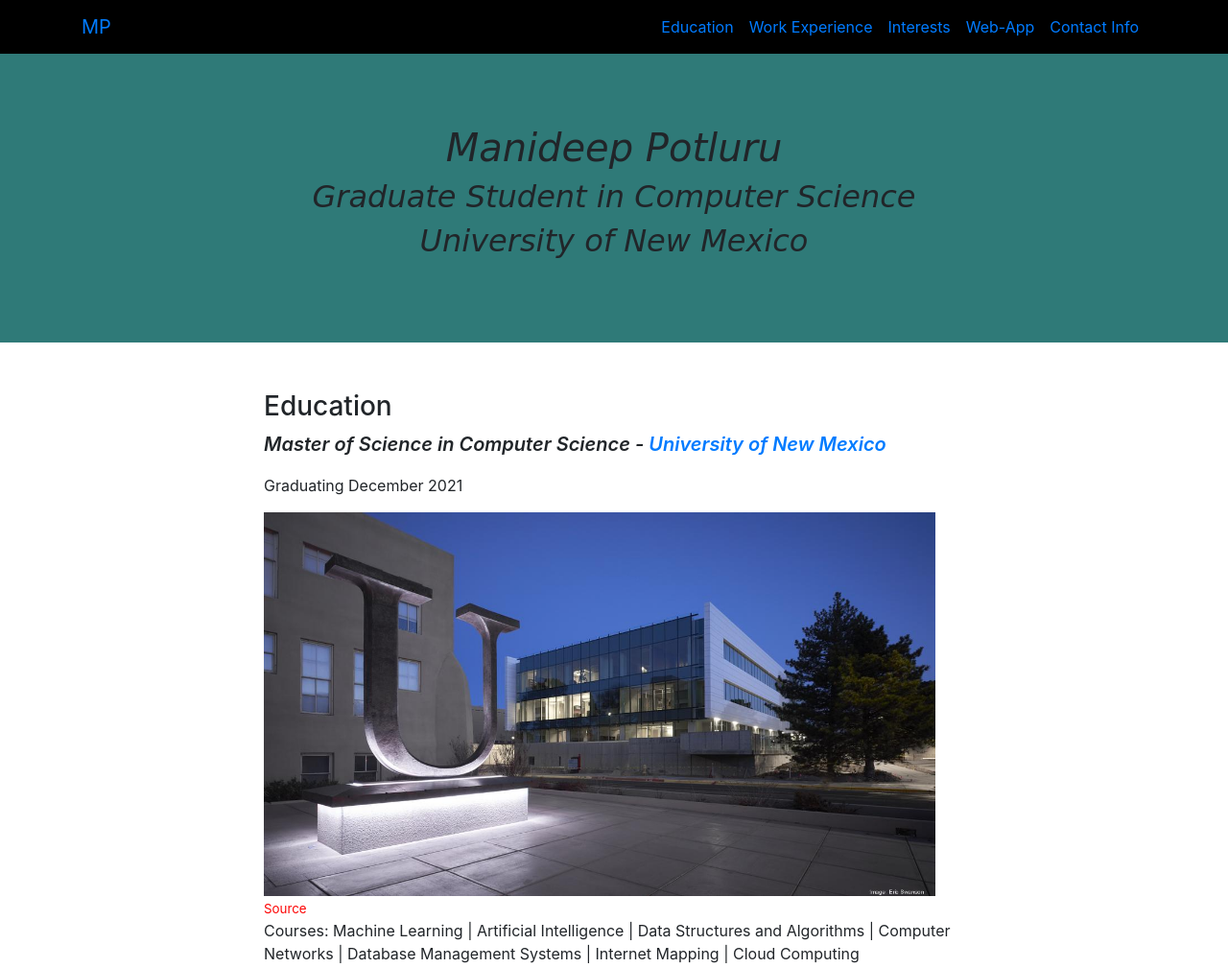
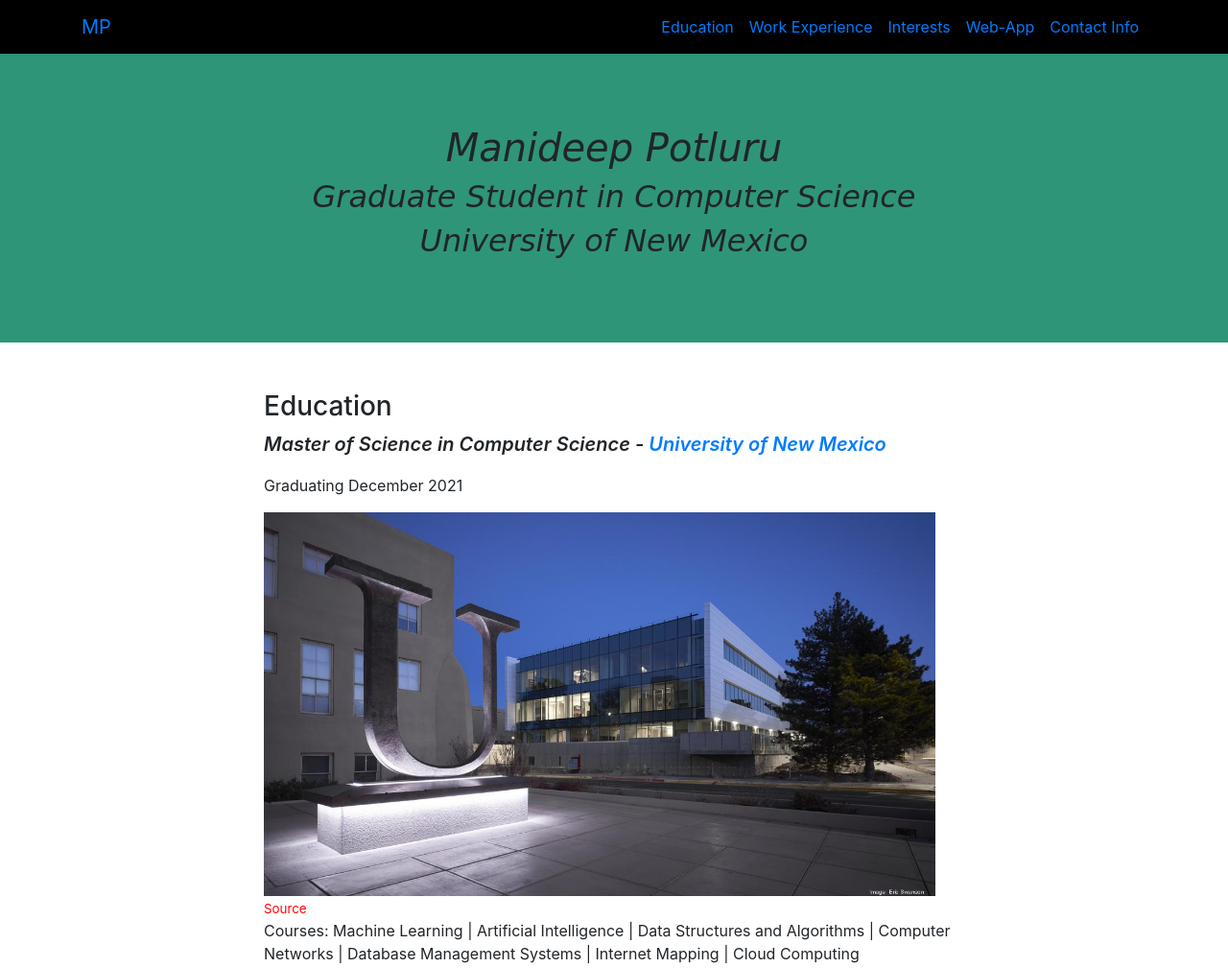
Before and after one commit to ManideepPotluru/ManideepPotluru.github.io, a plain HTML site: page index.html in a window 1280 px wide. Shown: the top 1009 px of the page at 96% size. Drawn offline with nearby package versions, Linux system fonts and the light colour scheme.

Commit message:
Update index.html

```diff
--- a/index.html
+++ b/index.html
@@ -51,7 +51,7 @@
     </nav>
 
     <header class=""
-        style="background-color:rgb(47, 122, 120); font-family:cursive; font-style: italic; font-weight:900;">
+        style="background-color:rgb(47, 149, 120); font-family:cursive; font-style: italic; font-weight:900;">
         <div class="container text-center">
             <h1>Manideep Potluru</h1>
             <h2>Graduate Student in Computer Science</h2>
```
